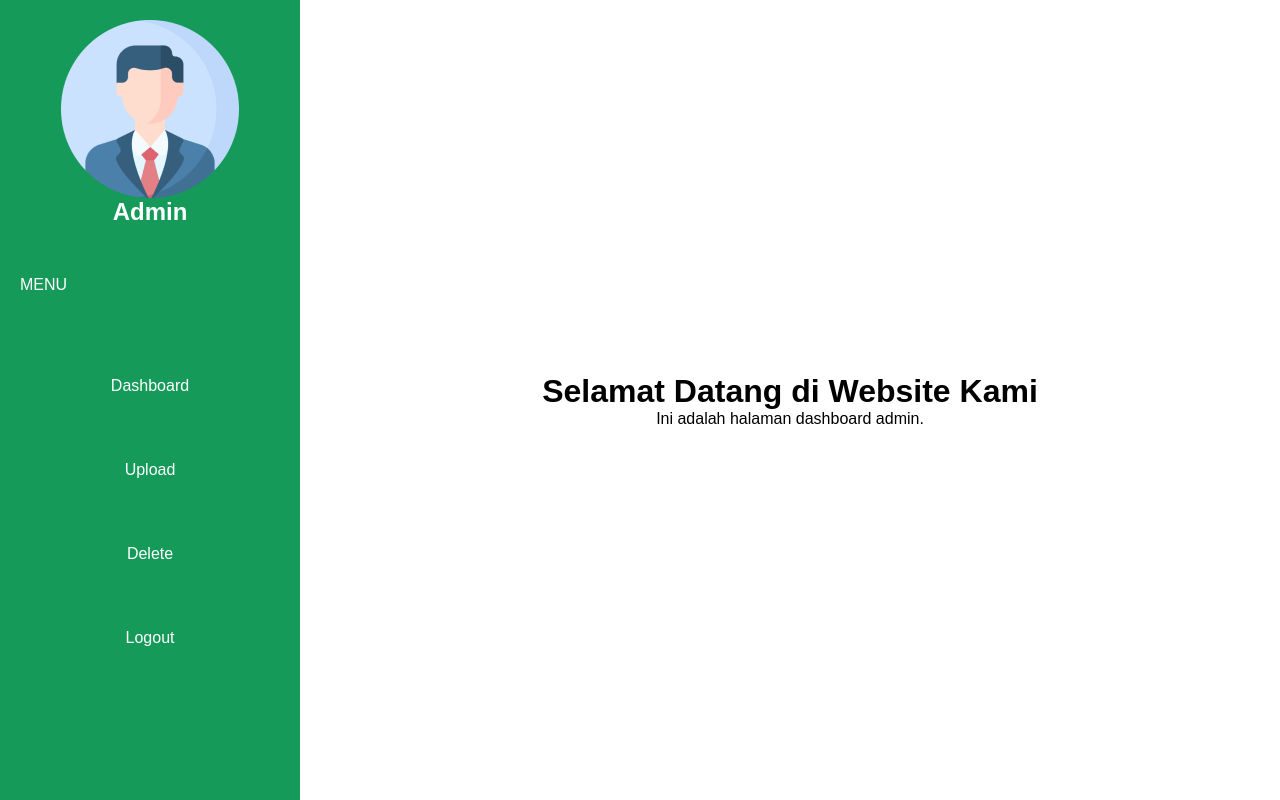
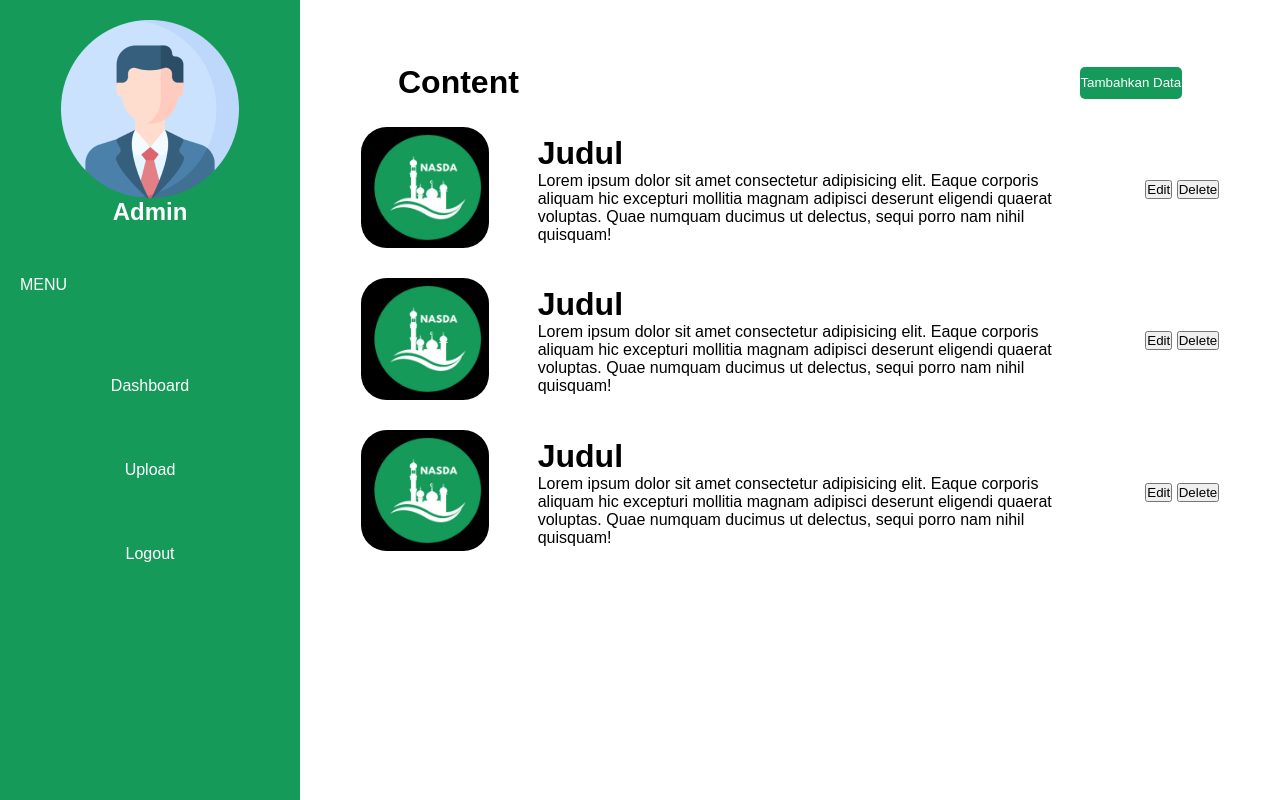
Before and after one commit to alifahfathonah/Yayasan_Nursyifa, a PHP site: page /Dashboard.html in a window 1280 px wide. Run offline with PHP 8.4, Linux system fonts and the light colour scheme.

Commit message:
push dashboard main

```diff
--- a/Dashboard.html
+++ b/Dashboard.html
@@ -22,14 +22,79 @@
             <ul>
                 <li><a href="#">Dashboard</a></li>
                 <li><a href="#">Upload</a></li>
-                <li><a href="#">Delete</a></li>
                 <li><a href="#">Logout</a></li>
             </ul>
         </div>
+
         <div class="content_dashboard">
-            <h1>Selamat Datang di Website Kami</h1>
-            <p>Ini adalah halaman dashboard admin.</p>
+            <div class="tittle_dashboard">
+                <h1>Content</h1>
+                <button>Tambahkan Data</button>
+            </div>
+
+            <div class="content_wrap">
+                <div class="content_image">
+                    <img src="logo.png" alt="">
+                </div>
+
+                <div class="content_text">
+                    <div class="content_tittle">
+                        <h1>Judul</h1>
+                    </div>
+                    <div class="content_description">
+                        <p>Lorem ipsum dolor sit amet consectetur adipisicing elit. Eaque corporis aliquam hic excepturi mollitia magnam adipisci deserunt eligendi quaerat voluptas. Quae numquam ducimus ut delectus, sequi porro nam nihil quisquam!</p>
+                    </div>
+                </div>
+
+                <div class="content_button">
+                    <button>Edit</button>
+                    <button>Delete</button>
+                </div>
+            </div>
+
+            <div class="content_wrap">
+                <div class="content_image">
+                    <img src="logo.png" alt="">
+                </div>
+
+                <div class="content_text">
+                    <div class="content_tittle">
+                        <h1>Judul</h1>
+                    </div>
+                    <div class="content_description">
+                        <p>Lorem ipsum dolor sit amet consectetur adipisicing elit. Eaque corporis aliquam hic excepturi mollitia magnam adipisci deserunt eligendi quaerat voluptas. Quae numquam ducimus ut delectus, sequi porro nam nihil quisquam!</p>
+                    </div>
+                </div>
+
+                <div class="content_button">
+                    <button>Edit</button>
+                    <button>Delete</button>
+                </div>
+            </div>
+
+            <div class="content_wrap">
+                <div class="content_image">
+                    <img src="logo.png" alt="">
+                </div>
+
+                <div class="content_text">
+                    <div class="content_tittle">
+                        <h1>Judul</h1>
+                    </div>
+                    <div class="content_description">
+                        <p>Lorem ipsum dolor sit amet consectetur adipisicing elit. Eaque corporis aliquam hic excepturi mollitia magnam adipisci deserunt eligendi quaerat voluptas. Quae numquam ducimus ut delectus, sequi porro nam nihil quisquam!</p>
+                    </div>
+                </div>
+
+                <div class="content_button">
+                    <button>Edit</button>
+                    <button>Delete</button>
+                </div>
+            </div>
+
+            <div class="pagination"></div>
         </div>
+
     </div>
 </body>
 </html>
--- a/style.css
+++ b/style.css
@@ -244,10 +244,53 @@ header .text_header {
 
 .content_dashboard{
     display: flex;
-    flex-wrap: wrap;
     flex-direction: column;
-    justify-content: center;
     align-items: center;
+    gap: 2vw;
+    margin-top: 5vw;
+}
+
+.tittle_dashboard{
+    display: flex;
+    flex-direction: row;
+    width: 80%;
+    justify-content: space-between;
+    align-items: center;
+}
+
+.tittle_dashboard button{
+    width: 8vw;
+    height: 2.5vw;
+    background-color: #159A59;
+    color: #fff;
+    border: none;
+    border-radius: 5px;
+    cursor: pointer;
+}
+
+.content_wrap{
+    justify-content: space-evenly;
+    align-items: center;
+    width: 95%;
+    display: flex;
+    flex-direction: row;
+    gap: 1vw;
+}
+
+.content_image img{
+    cursor: pointer;
+    max-width: 10vw;
+    background-color: #000;
+    border-radius: 2vw;
+}
+
+.content_text{
+    cursor: pointer;
+    max-width: 60%;
+}
+
+.content_button button{
+    cursor: pointer;
 }
 
 /* Responsiveness for the sidebar */
@@ -359,18 +402,6 @@ nav {
     cursor: pointer;
 }
 
-/* Responsiveness */
-@media (max-width: 768px) {
-    .content_dashboard .form_upload {
-        width: 100%; /* Mengubah lebar ke 100% pada layar kecil */
-    }
-
-    .upload_judul input,
-    .upload_deskripsi input {
-        height: auto; /* Mengubah tinggi input menjadi otomatis */
-    }
-}
-
 /* Home */
 
 nav .header{
--- a/upload.html
+++ b/upload.html
@@ -22,7 +22,6 @@
             <ul>
                 <li><a href="#">Dashboard</a></li>
                 <li><a href="#">Upload</a></li>
-                <li><a href="#">Delete</a></li>
                 <li><a href="#">Logout</a></li>
             </ul>
         </div>
```
